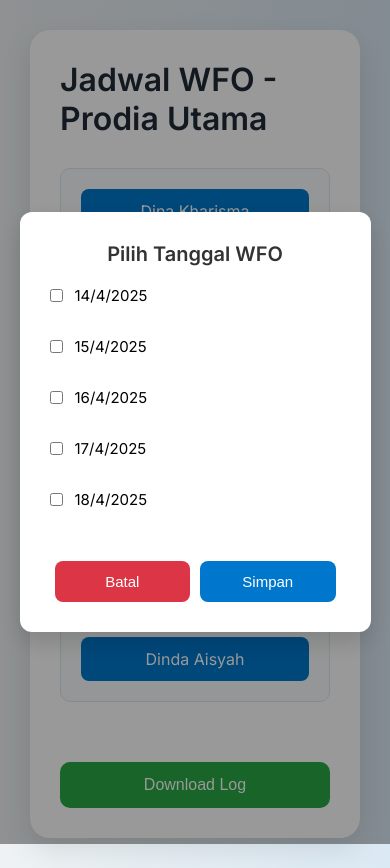
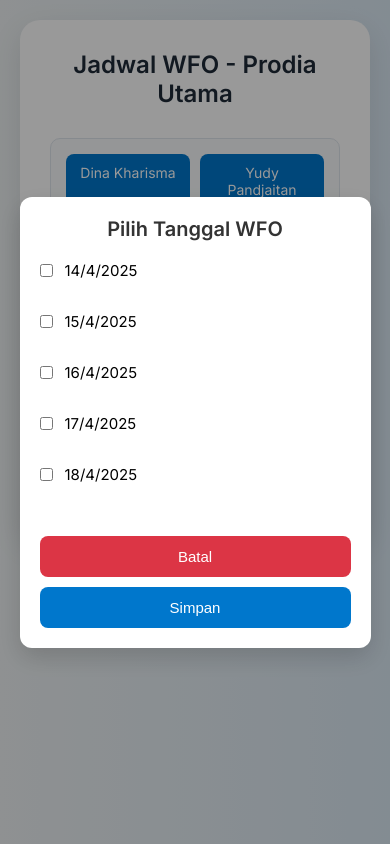
Before and after one commit to victorronaldopasaribu/ujicoba, a plain HTML site: page index.html in a window 390 px wide. Both pictures are taken after a click on the element "Dina Kharisma". After the commit the page ends 844 px from the top, so only its background shows below. Drawn offline with Linux system fonts and the light colour scheme; no server answers.

Commit message:
Update index.html

```diff
--- a/index.html
+++ b/index.html
@@ -246,12 +246,56 @@
 
     /* Responsive */
     @media (max-width: 768px) {
+	  body {
+		padding: 20px;
+	  }
+
+	  .calendar-header h2 {
+		font-size: 24px;
+		text-align: center;
+		width: 100%;
+	  }
+
 	  .calendar {
 		grid-template-columns: 1fr;
+		gap: 20px;
+	  }
+
+	  .names-column {
+		flex-direction: row;
+		flex-wrap: wrap;
+		gap: 10px;
+		padding: 15px;
+		justify-content: center;
+	  }
+
+	  .names-column .name {
+		flex: 1 1 45%;
+		font-size: 14px;
+		padding: 10px;
 	  }
 
 	  .days-column {
 		grid-template-columns: 1fr;
+		gap: 15px;
+	  }
+
+	  .day {
+		padding: 12px;
+		gap: 8px;
+	  }
+
+	  .popup-content {
+		padding: 20px;
+	  }
+
+	  .popup-buttons {
+		flex-direction: column;
+		gap: 10px;
+	  }
+
+	  .popup-buttons button {
+		margin: 0;
 	  }
 	}
   </style>
```
Lines whose indentation alone changed are shown as unchanged.
